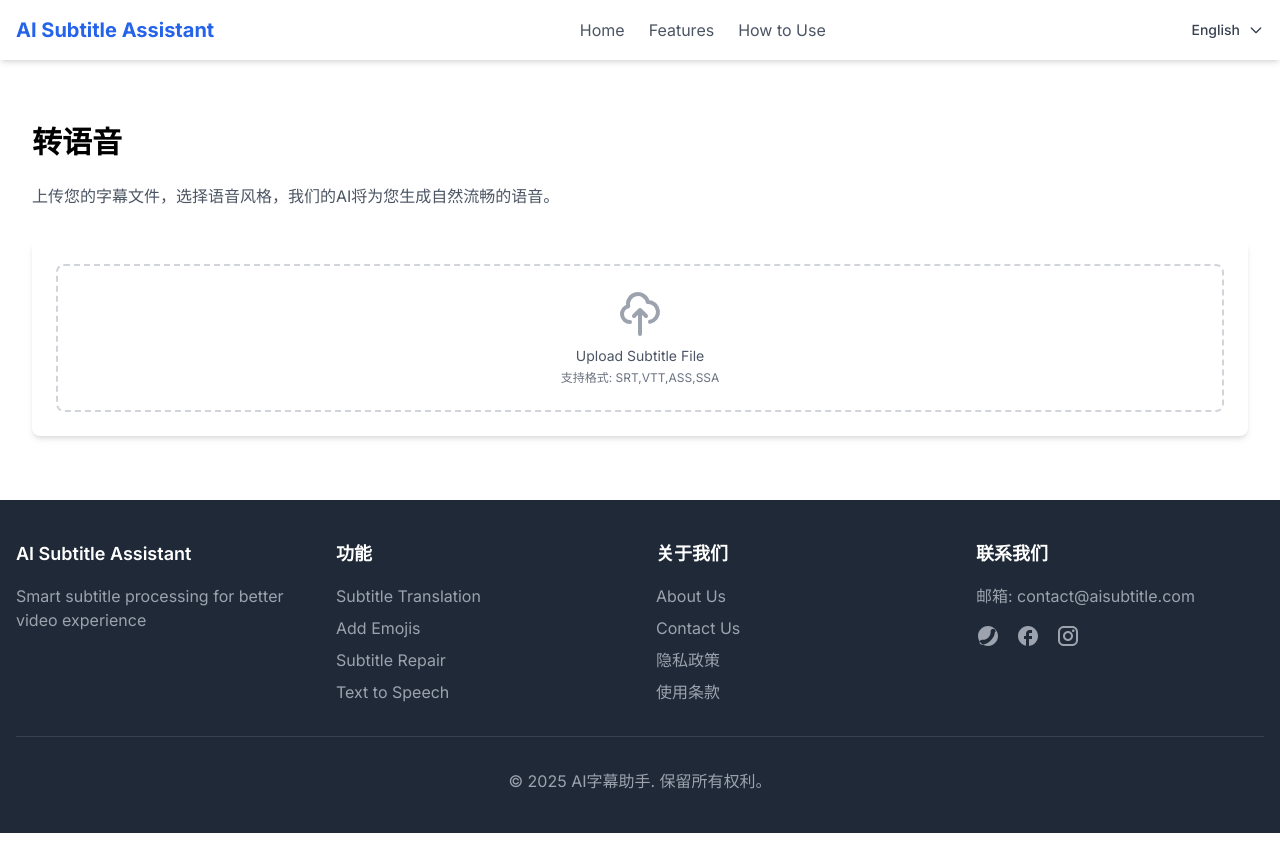
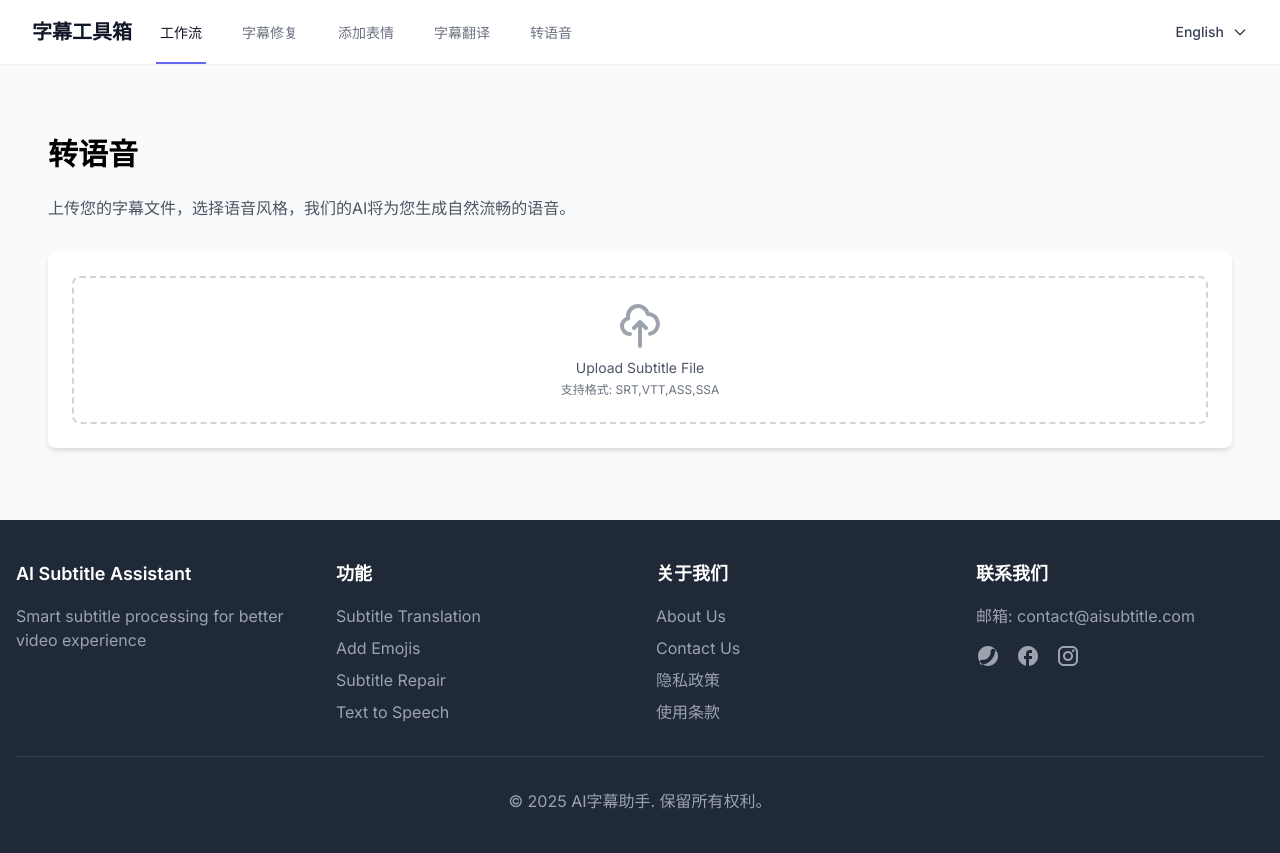
Before and after one commit to hfstack/subtitle-trans, a Next.js app: page /en/tts in a window 1280 px wide. Built offline with nearby package versions, Linux system fonts and the light colour scheme.

Commit message:
feat: 单个功能入口修复

```diff
--- a/src/components/layout/Header.tsx
+++ b/src/components/layout/Header.tsx
@@ -5,39 +5,42 @@ import { Link, usePathname } from '@/lib/i18n/navigation';
 import { useTranslations } from 'next-intl';
 import LanguageSwitcher from '../common/LanguageSwitcher';
 
-const Header = () => {
+const Header: React.FC = () => {
   const t = useTranslations('common');
   const pathname = usePathname();
 
   return (
-    <header className="bg-white shadow-md">
-      <div className="container mx-auto px-4 py-4 flex justify-between items-center">
-        <Link href="/" className="text-xl font-bold text-blue-600">
-          {t('appName')}
+    <header className="bg-white shadow-sm">
+      <div className="max-w-7xl mx-auto px-4 sm:px-6 lg:px-8">
+        <div className="flex justify-between h-16">
+          <div className="flex">
+            <div className="flex-shrink-0 flex items-center">
+              <Link href="/" className="text-xl font-bold text-gray-900">
+                字幕工具箱
               </Link>
-
-        <nav className="hidden md:flex space-x-6">
-          <Link
-            href="/"
-            className={`${pathname === '/' ? 'text-blue-600' : 'text-gray-600 hover:text-blue-600'}`}
-          >
-            {t('home')}
+            </div>
+            <nav className="ml-6 flex space-x-8">
+              <Link href="/" className="inline-flex items-center px-1 pt-1 border-b-2 border-indigo-500 text-sm font-medium text-gray-900">
+                工作流
               </Link>
-          <Link
-            href="/#features"
-            className="text-gray-600 hover:text-blue-600"
-          >
-            {t('features')}
+              <Link href="/repair" className="inline-flex items-center px-1 pt-1 border-b-2 border-transparent text-sm font-medium text-gray-500 hover:text-gray-700 hover:border-gray-300">
+                字幕修复
               </Link>
-          <Link
-            href="/#how-to-use"
-            className="text-gray-600 hover:text-blue-600"
-          >
-            {t('howToUse')}
+              <Link href="/emoji" className="inline-flex items-center px-1 pt-1 border-b-2 border-transparent text-sm font-medium text-gray-500 hover:text-gray-700 hover:border-gray-300">
+                添加表情
+              </Link>
+              <Link href="/translate" className="inline-flex items-center px-1 pt-1 border-b-2 border-transparent text-sm font-medium text-gray-500 hover:text-gray-700 hover:border-gray-300">
+                字幕翻译
+              </Link>
+              <Link href="/tts" className="inline-flex items-center px-1 pt-1 border-b-2 border-transparent text-sm font-medium text-gray-500 hover:text-gray-700 hover:border-gray-300">
+                转语音
               </Link>
             </nav>
-
+          </div>
+          <div className="flex items-center">
             <LanguageSwitcher />
+          </div>
+        </div>
       </div>
     </header>
   );
--- a/src/components/layout/MainLayout.tsx
+++ b/src/components/layout/MainLayout.tsx
@@ -3,18 +3,30 @@
 import React from 'react';
 import Header from './Header';
 import Footer from './Footer';
+import Head from 'next/head';
 
 type MainLayoutProps = {
   children: React.ReactNode;
+  title?: string;
 };
 
-const MainLayout = ({ children }: MainLayoutProps) => {
+const MainLayout: React.FC<MainLayoutProps> = ({ children, title = '字幕工具箱' }) => {
   return (
-    <div className="flex flex-col min-h-screen">
+    <div className="min-h-screen bg-gray-50">
+      <Head>
+        <title>{title}</title>
+        <meta name="description" content="字幕处理工具箱 - 修复、添加表情、翻译和转语音" />
+        <link rel="icon" href="/favicon.ico" />
+      </Head>
+
       <Header />
-      <main className="flex-grow container mx-auto px-4 py-8">
-        {children}
+
+      <main className="py-10">
+        <div className="max-w-7xl mx-auto sm:px-6 lg:px-8">
+          {children}
+        </div>
       </main>
+
       <Footer />
     </div>
   );
--- a/src/components/subtitle/SubtitleRepairForm.tsx
+++ b/src/components/subtitle/SubtitleRepairForm.tsx
@@ -4,13 +4,25 @@ import React, { useState } from 'react';
 import { useTranslations } from 'next-intl';
 import FileUpload from '../common/FileUpload';
 import Button from '../common/Button';
+import { useSubtitleContext } from '../contexts/SubtitleContext';
 
-const SubtitleRepairForm = () => {
+interface SubtitleRepairFormProps {
+  initialContent?: string;
+  onComplete?: (content: string) => void;
+}
+
+const SubtitleRepairForm: React.FC<SubtitleRepairFormProps> = ({ initialContent, onComplete }) => {
   const t = useTranslations('actions');
+  const { subtitleContent, setSubtitleContent } = useSubtitleContext();
   const [file, setFile] = useState<File | null>(null);
   const [repairLevel, setRepairLevel] = useState('standard');
   const [isProcessing, setIsProcessing] = useState(false);
   const [result, setResult] = useState<string | null>(null);
+  const [repairedContent, setRepairedContent] = useState<string>('');
+  const [isRepairing, setIsRepairing] = useState<boolean>(false);
+
+  // 使用传入的initialContent或者上下文中的subtitleContent
+  const content = initialContent || subtitleContent;
 
   const handleFileChange = (selectedFile: File | null) => {
     setFile(selectedFile);
@@ -39,6 +51,14 @@ const SubtitleRepairForm = () => {
 00:00:05,000 --> 00:00:08,000
 AI修复后的字幕更加准确流畅
       `);
+
+      // 设置修复后的内容
+      setRepairedContent(result);
+
+      // 如果有onComplete回调，则调用
+      if (onComplete) {
+        onComplete(result);
+      }
     } catch (error) {
       console.error('修复失败:', error);
       setResult('修复失败，请重试');
--- /dev/null
+++ b/src/pages/emoji.tsx
@@ -0,0 +1,25 @@
+import React from 'react';
+import MainLayout from '../components/layout/MainLayout';
+import SubtitleEmojiForm from '../components/subtitle/SubtitleEmojiForm';
+import SubtitleUploader from '../components/subtitle/SubtitleUploader';
+import { useSubtitleContext } from '../contexts/SubtitleContext';
+
+const EmojiPage: React.FC = () => {
+  const { subtitleContent } = useSubtitleContext();
+
+  return (
+    <MainLayout title="添加表情 - 字幕工具箱">
+      <div className="bg-white shadow sm:rounded-lg">
+        <div className="px-4 py-5 sm:p-6">
+          <h1 className="text-lg font-medium leading-6 text-gray-900">添加表情</h1>
+          <div className="mt-5">
+            <SubtitleUploader />
+            {subtitleContent && <SubtitleEmojiForm />}
+          </div>
+        </div>
+      </div>
+    </MainLayout>
+  );
+};
+
+export default EmojiPage;
--- /dev/null
+++ b/src/pages/index.tsx
@@ -0,0 +1,78 @@
+import React, { useState } from 'react';
+import MainLayout from '../components/layout/MainLayout';
+import SubtitleUploader from '../components/subtitle/SubtitleUploader';
+import SubtitleRepairForm from '../components/subtitle/SubtitleRepairForm';
+import SubtitleEmojiForm from '../components/subtitle/SubtitleEmojiForm';
+import SubtitleTranslateForm from '../components/subtitle/SubtitleTranslateForm';
+import SubtitleTTSForm from '../components/subtitle/SubtitleTTSForm';
+import { useSubtitleContext } from '../contexts/SubtitleContext';
+
+const HomePage: React.FC = () => {
+  const { subtitleContent } = useSubtitleContext();
+  const [currentStep, setCurrentStep] = useState<number>(0);
+  const [processedContent, setProcessedContent] = useState<string>('');
+
+  const steps = [
+    { title: '上传字幕', component: <SubtitleUploader /> },
+    { title: '字幕修复', component: <SubtitleRepairForm onComplete={(content) => {
+      setProcessedContent(content);
+      setCurrentStep(2);
+    }} /> },
+    { title: '添加表情', component: <SubtitleEmojiForm initialContent={processedContent} onComplete={(content) => {
+      setProcessedContent(content);
+      setCurrentStep(3);
+    }} /> },
+    { title: '字幕翻译', component: <SubtitleTranslateForm initialContent={processedContent} onComplete={(content) => {
+      setProcessedContent(content);
+      setCurrentStep(4);
+    }} /> },
+    { title: '转语音', component: <SubtitleTTSForm initialContent={processedContent} /> }
+  ];
+
+  // 当上传字幕后自动进入第二步
+  React.useEffect(() => {
+    if (subtitleContent && currentStep === 0) {
+      setCurrentStep(1);
+    }
+  }, [subtitleContent, currentStep]);
+
+  return (
+    <MainLayout title="字幕工作流 - 字幕工具箱">
+      <div className="bg-white shadow sm:rounded-lg">
+        <div className="px-4 py-5 sm:p-6">
+          <h1 className="text-lg font-medium leading-6 text-gray-900">字幕处理工作流</h1>
+
+          {/* 步骤指示器 */}
+          <div className="mt-4">
+            <nav className="flex items-center justify-between">
+              {steps.map((step, index) => (
+                <div key={index} className={`flex items-center ${index <= currentStep ? 'text-indigo-600' : 'text-gray-400'}`}>
+                  <div className={`flex-shrink-0 h-8 w-8 rounded-full flex items-center justify-center ${index <= currentStep ? 'bg-indigo-100' : 'bg-gray-100'}`}>
+                    {index < currentStep ? (
+                      <svg className="h-5 w-5" fill="currentColor" viewBox="0 0 20 20">
+                        <path fillRule="evenodd" d="M16.707 5.293a1 1 0 010 1.414l-8 8a1 1 0 01-1.414 0l-4-4a1 1 0 011.414-1.414L8 12.586l7.293-7.293a1 1 0 011.414 0z" clipRule="evenodd" />
+                      </svg>
+                    ) : (
+                      <span>{index + 1}</span>
+                    )}
+                  </div>
+                  <span className="ml-2 text-sm font-medium">{step.title}</span>
+                  {index < steps.length - 1 && (
+                    <div className="ml-4 flex-1 border-t border-gray-200" />
+                  )}
+                </div>
+              ))}
+            </nav>
+          </div>
+
+          {/* 当前步骤内容 */}
+          <div className="mt-8">
+            {steps[currentStep].component}
+          </div>
+        </div>
+      </div>
+    </MainLayout>
+  );
+};
+
+export default HomePage;
--- /dev/null
+++ b/src/pages/repair.tsx
@@ -0,0 +1,25 @@
+import React from 'react';
+import MainLayout from '../components/layout/MainLayout';
+import SubtitleRepairForm from '../components/subtitle/SubtitleRepairForm';
+import SubtitleUploader from '../components/subtitle/SubtitleUploader';
+import { useSubtitleContext } from '../contexts/SubtitleContext';
+
+const RepairPage: React.FC = () => {
+  const { subtitleContent } = useSubtitleContext();
+
+  return (
+    <MainLayout title="字幕修复 - 字幕工具箱">
+      <div className="bg-white shadow sm:rounded-lg">
+        <div className="px-4 py-5 sm:p-6">
+          <h1 className="text-lg font-medium leading-6 text-gray-900">字幕修复</h1>
+          <div className="mt-5">
+            <SubtitleUploader />
+            {subtitleContent && <SubtitleRepairForm />}
+          </div>
+        </div>
+      </div>
+    </MainLayout>
+  );
+};
+
+export default RepairPage;
--- /dev/null
+++ b/src/pages/translate.tsx
@@ -0,0 +1,25 @@
+import React from 'react';
+import MainLayout from '../components/layout/MainLayout';
+import SubtitleTranslateForm from '../components/subtitle/SubtitleTranslateForm';
+import SubtitleUploader from '../components/subtitle/SubtitleUploader';
+import { useSubtitleContext } from '../contexts/SubtitleContext';
+
+const TranslatePage: React.FC = () => {
+  const { subtitleContent } = useSubtitleContext();
+
+  return (
+    <MainLayout title="字幕翻译 - 字幕工具箱">
+      <div className="bg-white shadow sm:rounded-lg">
+        <div className="px-4 py-5 sm:p-6">
+          <h1 className="text-lg font-medium leading-6 text-gray-900">字幕翻译</h1>
+          <div className="mt-5">
+            <SubtitleUploader />
+            {subtitleContent && <SubtitleTranslateForm />}
+          </div>
+        </div>
+      </div>
+    </MainLayout>
+  );
+};
+
+export default TranslatePage;
--- /dev/null
+++ b/src/pages/tts.tsx
@@ -0,0 +1,25 @@
+import React from 'react';
+import MainLayout from '../components/layout/MainLayout';
+import SubtitleTTSForm from '../components/subtitle/SubtitleTTSForm';
+import SubtitleUploader from '../components/subtitle/SubtitleUploader';
+import { useSubtitleContext } from '../contexts/SubtitleContext';
+
+const TTSPage: React.FC = () => {
+  const { subtitleContent } = useSubtitleContext();
+
+  return (
+    <MainLayout title="转语音 - 字幕工具箱">
+      <div className="bg-white shadow sm:rounded-lg">
+        <div className="px-4 py-5 sm:p-6">
+          <h1 className="text-lg font-medium leading-6 text-gray-900">字幕转语音</h1>
+          <div className="mt-5">
+            <SubtitleUploader />
+            {subtitleContent && <SubtitleTTSForm />}
+          </div>
+        </div>
+      </div>
+    </MainLayout>
+  );
+};
+
+export default TTSPage;
```
Lines whose indentation alone changed are shown as unchanged.
